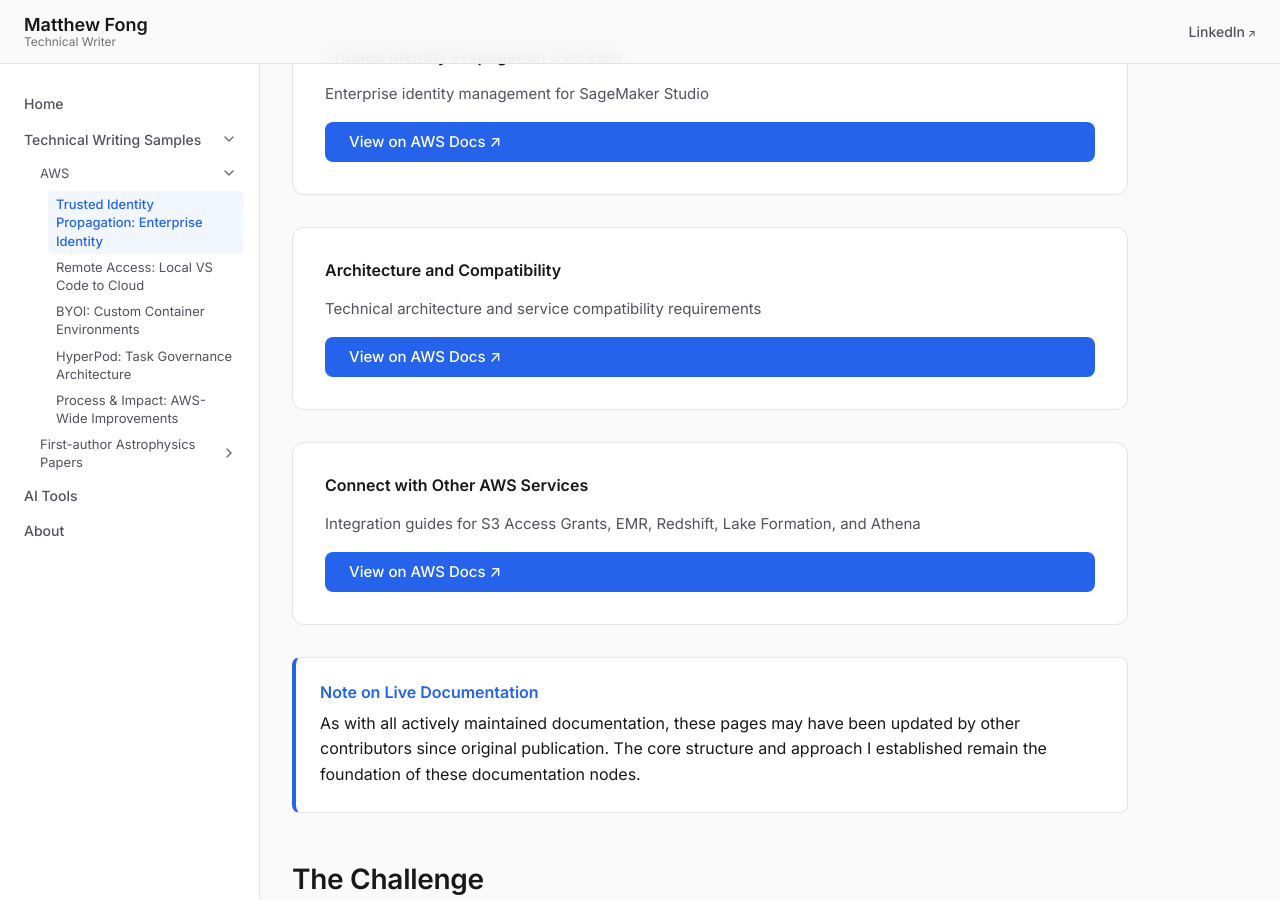
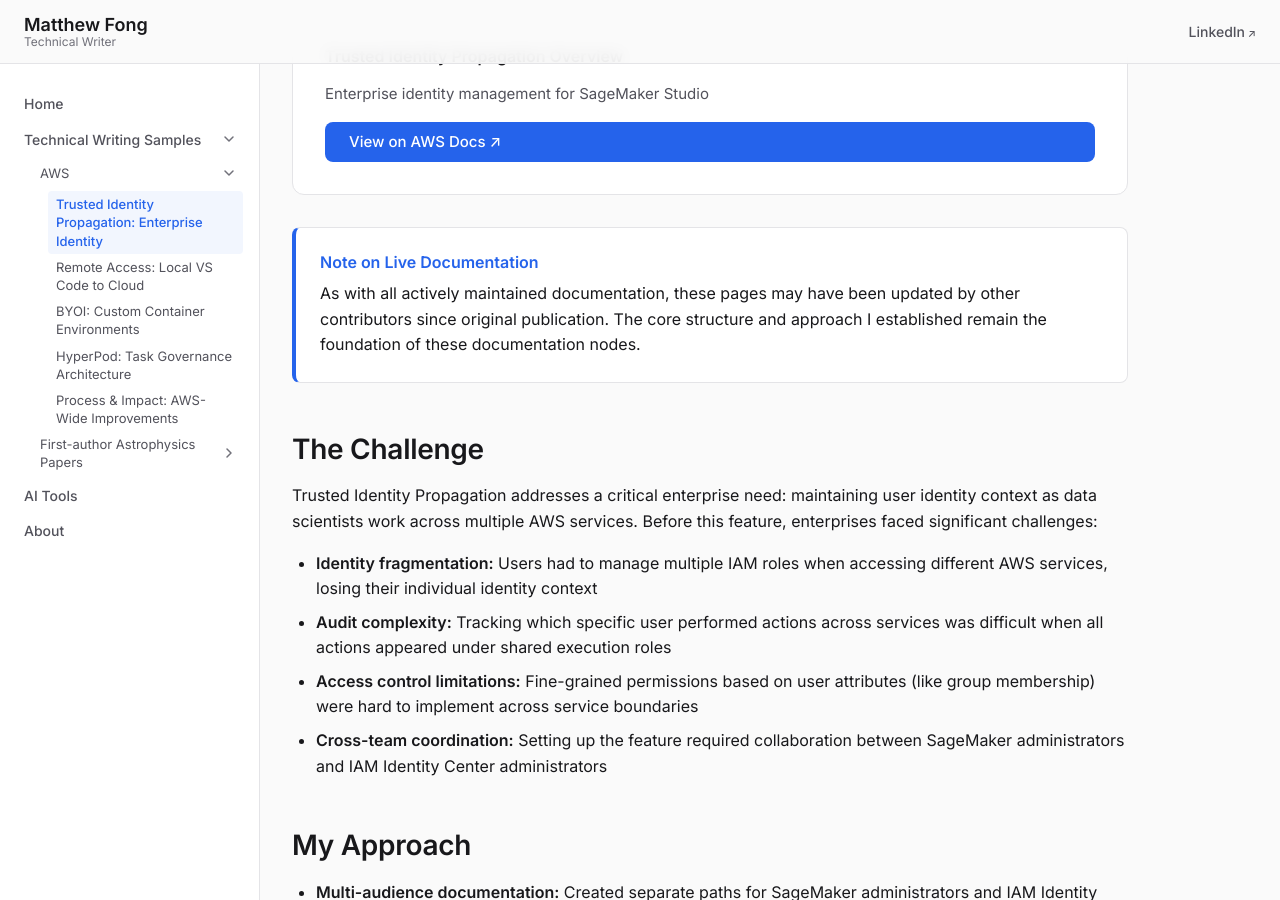
Before and after one commit to mfong955/portfolio, a Jekyll site: the page built from samples/trusted-identity-propagation.html, in a window 1280 px wide and 900 px high, scrolled down 602 px. Built offline with Jekyll 4.4.1, drawn with Linux system fonts in a browser that asks for light colours.

Commit message:
update pages

```diff
--- a/samples/remote-access-vscode.html
+++ b/samples/remote-access-vscode.html
@@ -9,7 +9,7 @@
     <h1>Remote Access Documentation</h1>
     <p class="lead">
       Documentation for Amazon SageMaker AI's Remote Access feature—the #1 requested feature
-      at launch, enabling data scientists to connect their local VS Code to cloud-based
+      at the major 2025 AWS Summit New York launch, enabling data scientists to connect their local VS Code to cloud-based
       SageMaker Studio spaces.
     </p>
   </div>
@@ -150,7 +150,7 @@
   <h2 id="impact">Impact</h2>
   <p>
     Being trusted with the documentation for the #1 requested feature was a significant
-    responsibility. The documentation needed to:
+    responsibility. The documentation was part of the major 2025 AWS Summit New York launch, and needed to:
   </p>
   <ul>
     <li>Enable successful adoption of a highly anticipated feature</li>
--- a/samples/trusted-identity-propagation.html
+++ b/samples/trusted-identity-propagation.html
@@ -41,28 +41,6 @@
     <h4>Trusted Identity Propagation Overview</h4>
     <p>Enterprise identity management for SageMaker Studio</p>
     <a href="https://docs.aws.amazon.com/sagemaker/latest/dg/trustedidentitypropagation.html"
-       target="_blank"
-       rel="noopener"
-       class="btn btn-primary">
-      View on AWS Docs ↗
-    </a>
-  </div>
-
-  <div class="external-link-box">
-    <h4>Architecture and Compatibility</h4>
-    <p>Technical architecture and service compatibility requirements</p>
-    <a href="https://docs.aws.amazon.com/sagemaker/latest/dg/tip-architecture.html"
-       target="_blank"
-       rel="noopener"
-       class="btn btn-primary">
-      View on AWS Docs ↗
-    </a>
-  </div>
-
-  <div class="external-link-box">
-    <h4>Connect with Other AWS Services</h4>
-    <p>Integration guides for S3 Access Grants, EMR, Redshift, Lake Formation, and Athena</p>
-    <a href="https://docs.aws.amazon.com/sagemaker/latest/dg/tip-connect-services.html"
        target="_blank"
        rel="noopener"
        class="btn btn-primary">
```
